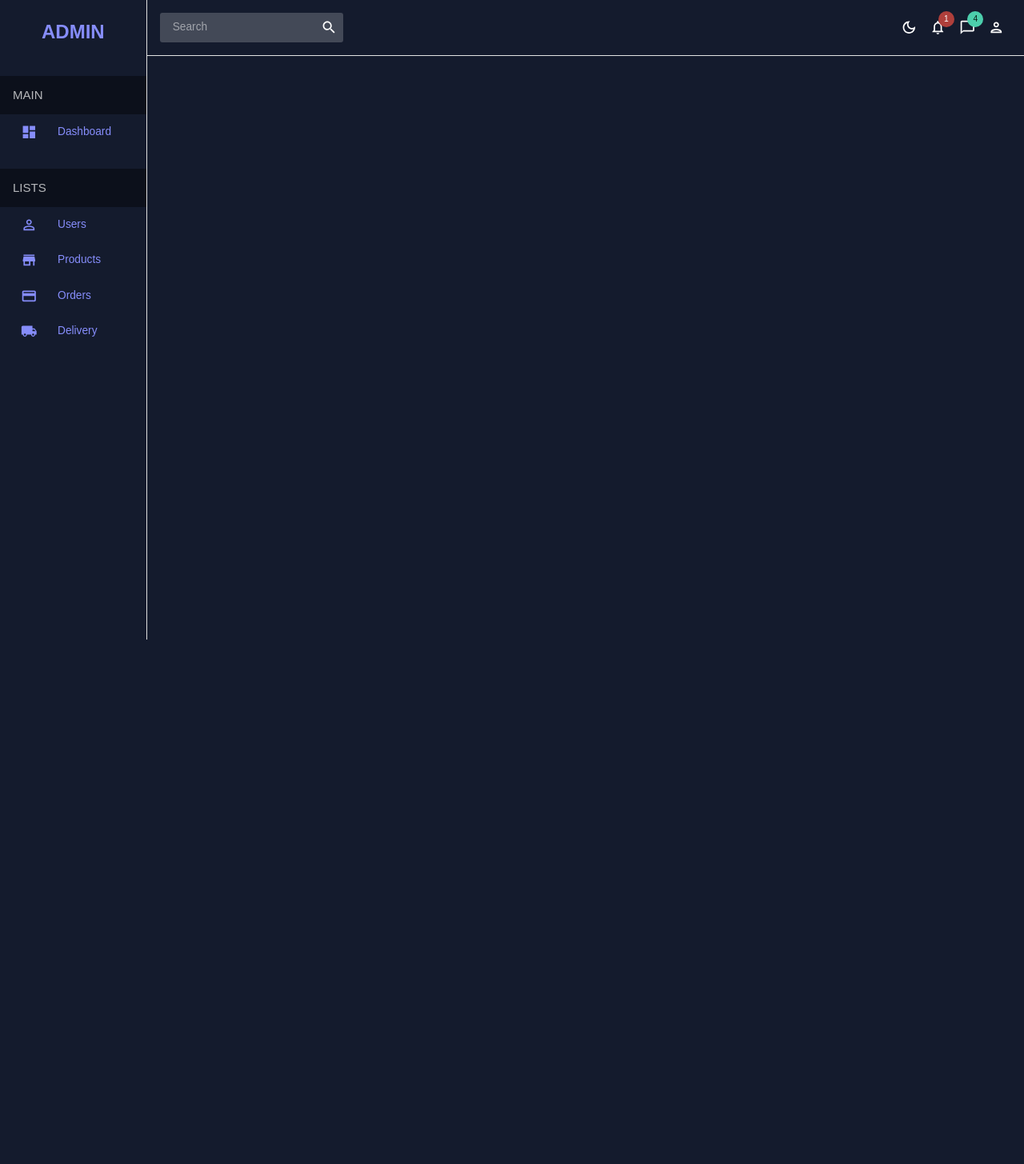
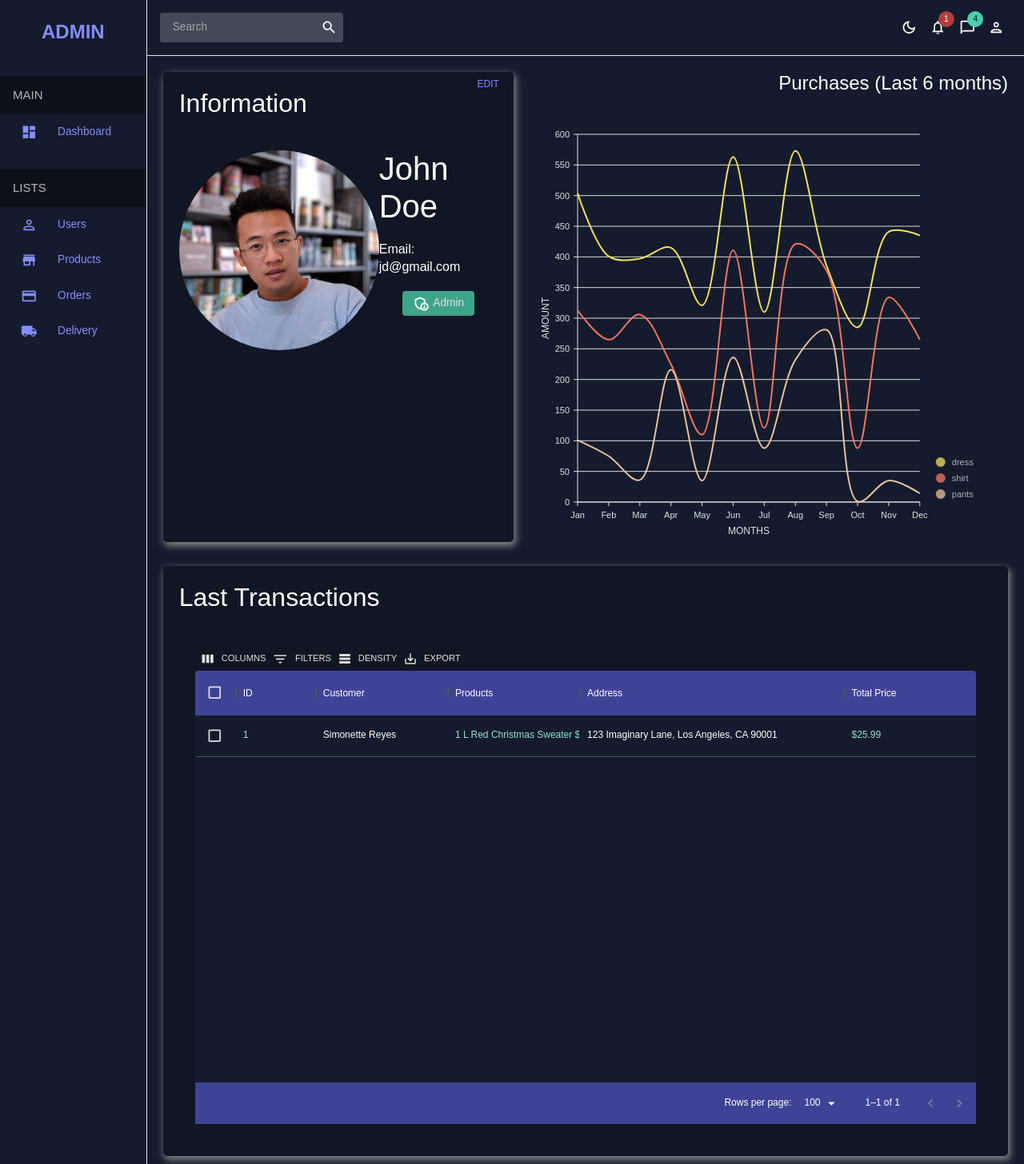
Before and after one commit to christiandeandemesa/react-admin-lama, a React (Create React App) app: page /users/1 in a window 1280 px wide. Shown: the whole page at 80% size. Before the commit the page ends 800 px from the top, so only its background shows below. Built offline with nearby package versions, Linux system fonts and the light colour scheme.

Commit message:
Single Page

```diff
--- a/src/components/Sidebar.jsx
+++ b/src/components/Sidebar.jsx
@@ -97,31 +97,19 @@ function Sidebar() {
 						</ListItemIcon>
 						<ListItemText primary='Users' />
 					</ListItemButton>
-					<ListItemButton
-						component={Link}
-						to='/products'
-						sx={{color: colors.blueAccent[400]}}
-					>
+					<ListItemButton sx={{color: colors.blueAccent[400]}}>
 						<ListItemIcon sx={{pl: '10px', color: colors.blueAccent[400]}}>
 							<Store />
 						</ListItemIcon>
 						<ListItemText primary='Products' />
 					</ListItemButton>
-					<ListItemButton
-						component={Link}
-						to='/orders'
-						sx={{color: colors.blueAccent[400]}}
-					>
+					<ListItemButton sx={{color: colors.blueAccent[400]}}>
 						<ListItemIcon sx={{pl: '10px', color: colors.blueAccent[400]}}>
 							<CreditCard />
 						</ListItemIcon>
 						<ListItemText primary='Orders' />
 					</ListItemButton>
-					<ListItemButton
-						component={Link}
-						to='/delivery'
-						sx={{color: colors.blueAccent[400]}}
-					>
+					<ListItemButton sx={{color: colors.blueAccent[400]}}>
 						<ListItemIcon sx={{pl: '10px', color: colors.blueAccent[400]}}>
 							<LocalShipping />
 						</ListItemIcon>
--- a/src/pages/Single.jsx
+++ b/src/pages/Single.jsx
@@ -1,14 +1,72 @@
-import {useTheme, Box, Divider} from '@mui/material';
+import {useTheme, Box, Divider, Button, Typography, Avatar} from '@mui/material';
+import {DataGrid, GridToolbar} from '@mui/x-data-grid';
+import {AdminPanelSettingsOutlined, LockOpenOutlined} from '@mui/icons-material';
 
 import Sidebar from '../components/Sidebar';
 import Navbar from '../components/Navbar';
+import Chart from '../components/Chart';
 
 import {tokens} from '../theme';
+import Profile from '../assets/profile.jpg';
+
+const mockDataOrder = [
+	{
+		id: 1,
+		name: 'Simonette Reyes',
+		products: [
+			{
+				id: 12,
+				name: 'Christmas Sweater',
+				price: 25.99,
+				size: ['L'],
+				color: ['Red'],
+				quantity: 1
+			}
+		],
+		address: '123 Imaginary Lane, Los Angeles, CA 90001',
+		totalPrice: 25.99
+	}
+];
 
 function Single() {
 	const theme = useTheme();
 	const mode = theme.palette.mode;
 	const colors = tokens(mode);
+
+	const isAdmin = true;
+
+	// Creates the column headers in the MUI Table.
+	const columns = [
+		{field: 'id', headerName: 'ID', cellClassName: 'green-column'},
+		{field: 'name', headerName: 'Customer', flex: 1},
+		{
+			field: 'products',
+			headerName: 'Products',
+			flex: 1,
+			cellClassName: 'green-column',
+			renderCell: ({row: {products}}) => {
+				return (
+					<div>
+						{products.map(({id, name, price, size, color, quantity}) => (
+							<div key={id}>
+								{quantity} {size} {color} {name} ${price.toFixed(2)}
+							</div>
+						))}
+					</div>
+				);
+			}
+		},
+		{field: 'address', headerName: 'Address', flex: 2},
+		{
+			field: 'totalPrice',
+			headerName: 'Total Price',
+			flex: 1,
+			cellClassName: 'green-column',
+			renderCell: ({row: {totalPrice}}) => {
+				return <div>${totalPrice.toFixed(2)}</div>;
+			}
+		}
+	];
 
 	return (
 		<Box sx={{display: 'flex'}}>
@@ -16,6 +74,142 @@ function Single() {
 			<Box sx={{flex: 6}}>
 				<Navbar />
 				<Divider sx={{backgroundColor: colors.grey[100]}} />
+				<Box sx={{p: '20px', display: 'flex', gap: '20px'}}>
+					<Box
+						sx={{
+							p: '20px',
+							flex: 2,
+							position: 'relative',
+							backgroundColor: mode === 'dark' ? colors.primary[600] : '#EAEAEA',
+							boxShadow: `2px 4px 10px 1px ${colors.grey[400]}`,
+							borderRadius: '5px'
+						}}
+					>
+						<Button
+							color='info'
+							sx={{
+								p: '5px',
+								position: 'absolute',
+								top: 0,
+								right: 0,
+								color: colors.blueAccent[400],
+								borderRadius: '0px 0px 0px 5px'
+							}}
+						>
+							Edit
+						</Button>
+						<Typography variant='h2' sx={{mb: '40px'}}>
+							Information
+						</Typography>
+						<Box sx={{display: 'flex', justifyContent: 'space-evenly'}}>
+							<Avatar
+								alt='John Doe'
+								src={Profile}
+								sx={{width: '250px', height: '250px'}}
+							/>
+							<Box
+								sx={{
+									display: 'flex',
+									flexDirection: 'column',
+									alignItems: 'center',
+									gap: '20px'
+								}}
+							>
+								<Typography variant='h1'>John Doe</Typography>
+								<Typography variant='h5'>Email: jd@gmail.com</Typography>
+								<Box
+									sx={{
+										width: '60%',
+										m: '0 auto',
+										p: '5px',
+										display: 'flex',
+										justifyContent: 'center',
+										backgroundColor:
+											isAdmin === true
+												? colors.greenAccent[600]
+												: colors.greenAccent[700],
+										borderRadius: '4px'
+									}}
+								>
+									{isAdmin === true ? (
+										<AdminPanelSettingsOutlined />
+									) : (
+										<LockOpenOutlined />
+									)}
+									<Typography sx={{ml: '5px', color: colors.grey[100]}}>
+										{isAdmin === true ? 'Admin' : 'User'}
+									</Typography>
+								</Box>
+							</Box>
+						</Box>
+					</Box>
+					<Box sx={{flex: 3}}>
+						<Typography variant='h3' sx={{textAlign: 'end'}}>
+							Purchases (Last 6 months)
+						</Typography>
+						<Chart />
+					</Box>
+				</Box>
+				<Box
+					sx={{
+						m: '10px 20px',
+						p: '20px',
+						backgroundColor: mode === 'dark' ? colors.primary[600] : '#EAEAEA',
+						boxShadow: `2px 4px 10px 1px ${colors.grey[400]}`,
+						borderRadius: '5px'
+					}}
+				>
+					<Typography variant='h2'>Last Transactions</Typography>
+					<Box sx={{m: '20px'}}>
+						{/* MUI Table */}
+						<Box
+							sx={{
+								height: '75vh',
+								m: '40px 0 0 0',
+								// Removes border around the table's perimeter.
+								'& .MuiDataGrid-root': {border: 'none'},
+								// Toolbar's text color.
+								'& .MuiButtonBase-root': {
+									color: colors.grey[100]
+								},
+								// Column headers' background color.
+								'& .MuiDataGrid-columnHeaders': {
+									backgroundColor: colors.blueAccent[700],
+									borderBottom: 'none'
+								},
+								// Every other column's text color.
+								'& .green-column': {
+									color: colors.greenAccent[300]
+								},
+								// Checkbox color.
+								'& .MuiCheckbox-root.Mui-checked': {
+									color: colors.grey[100]
+								},
+								// Removes the bottom border of each row.
+								'& .MuiDataGrid-cell': {
+									borderBottom: `1px solid ${colors.grey[500]}`
+								},
+								// Rows' background color.
+								'& .MuiDataGrid-virtualScroller': {
+									backgroundColor:
+										mode === 'dark' ? colors.primary[500] : '#fcfcfc'
+								},
+								// Footer's background color.
+								'& .MuiDataGrid-footerContainer': {
+									backgroundColor: colors.blueAccent[700],
+									borderTop: 'none'
+								}
+							}}
+						>
+							<DataGrid
+								rows={mockDataOrder}
+								columns={columns}
+								components={{Toolbar: GridToolbar}} // Enables the toolbar
+								checkboxSelection // Enables the checkboxes
+							/>
+						</Box>
+					</Box>
+				</Box>
 			</Box>
 		</Box>
 	);
```
